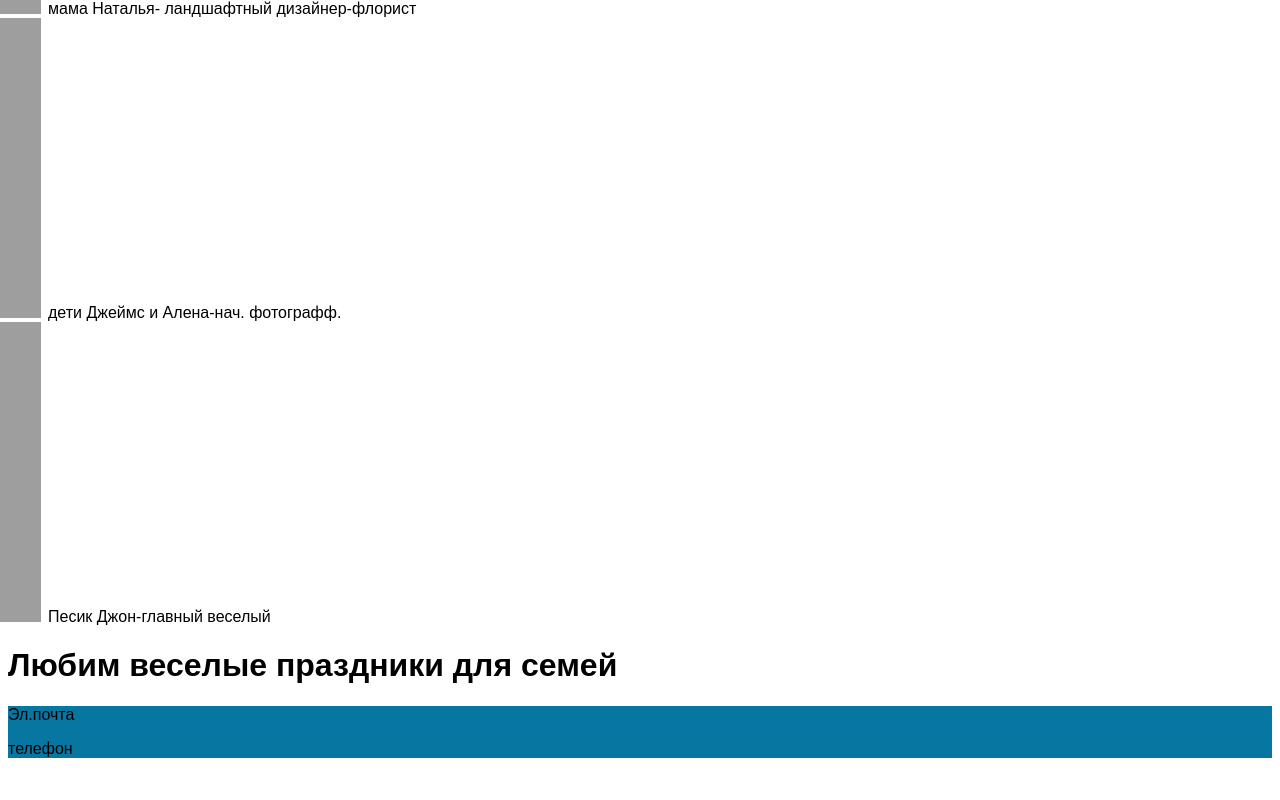
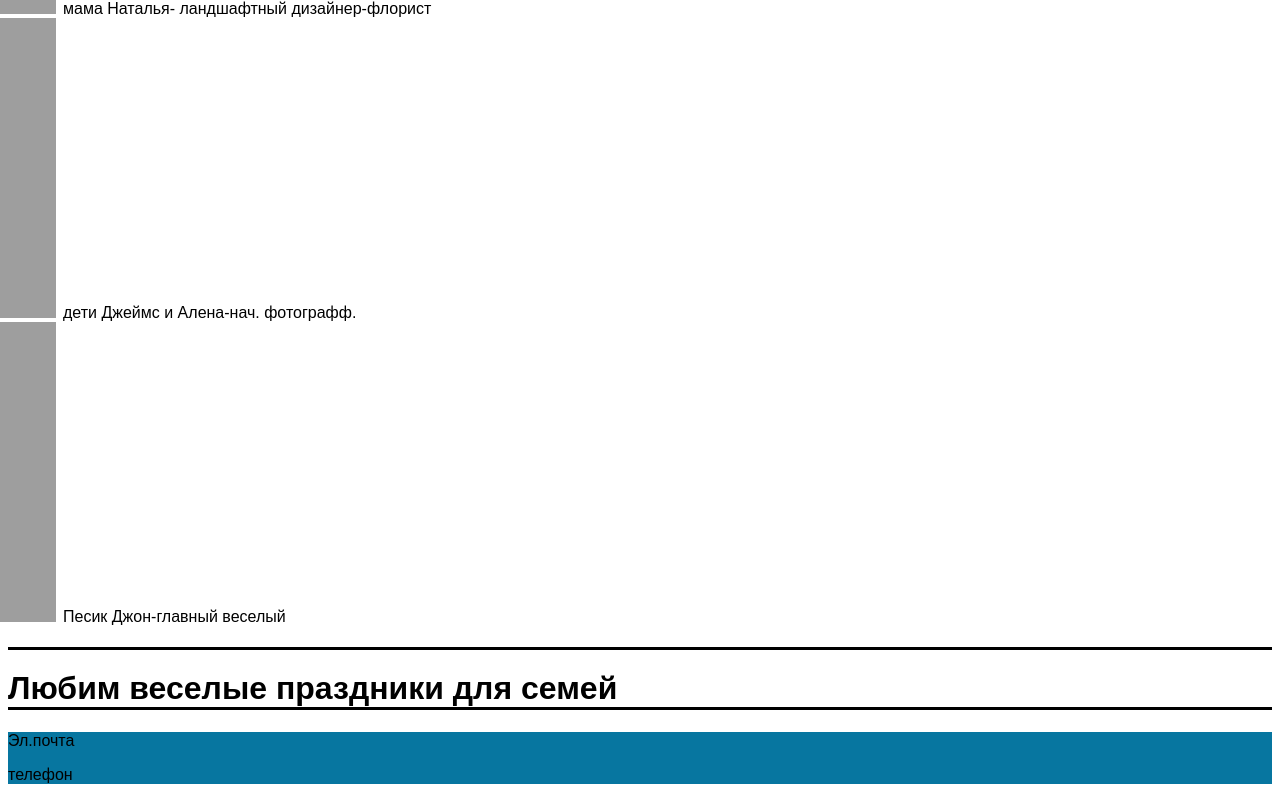
Before and after one commit to Egorerror304/Sa, a plain HTML site: page index.html in a window 1280 px wide. Shown: the part 1383-2183 px from the top of the page. Before the commit the page ends 2157 px from the top, so only its background shows below. Drawn offline with Linux system fonts and the light colour scheme.

Commit message:
Update style.css

```diff
--- a/style.css
+++ b/style.css
@@ -9,12 +9,15 @@ header{
     margin-botton: 10px;
 
 }
-h2{
+.h1{
     border-top: 3px solid black;
     border-bottom:3px solid black ;
+    padding-top: 20px;
+    padding-bottom: 15 px;
 
 }
 ul{
+    margin-left: 15px;
     list-style:url("https://learn.algoritmika.org/uploads/2021/01/Arrow%201_0_1611261359.svg");
 }
 footer{
```
